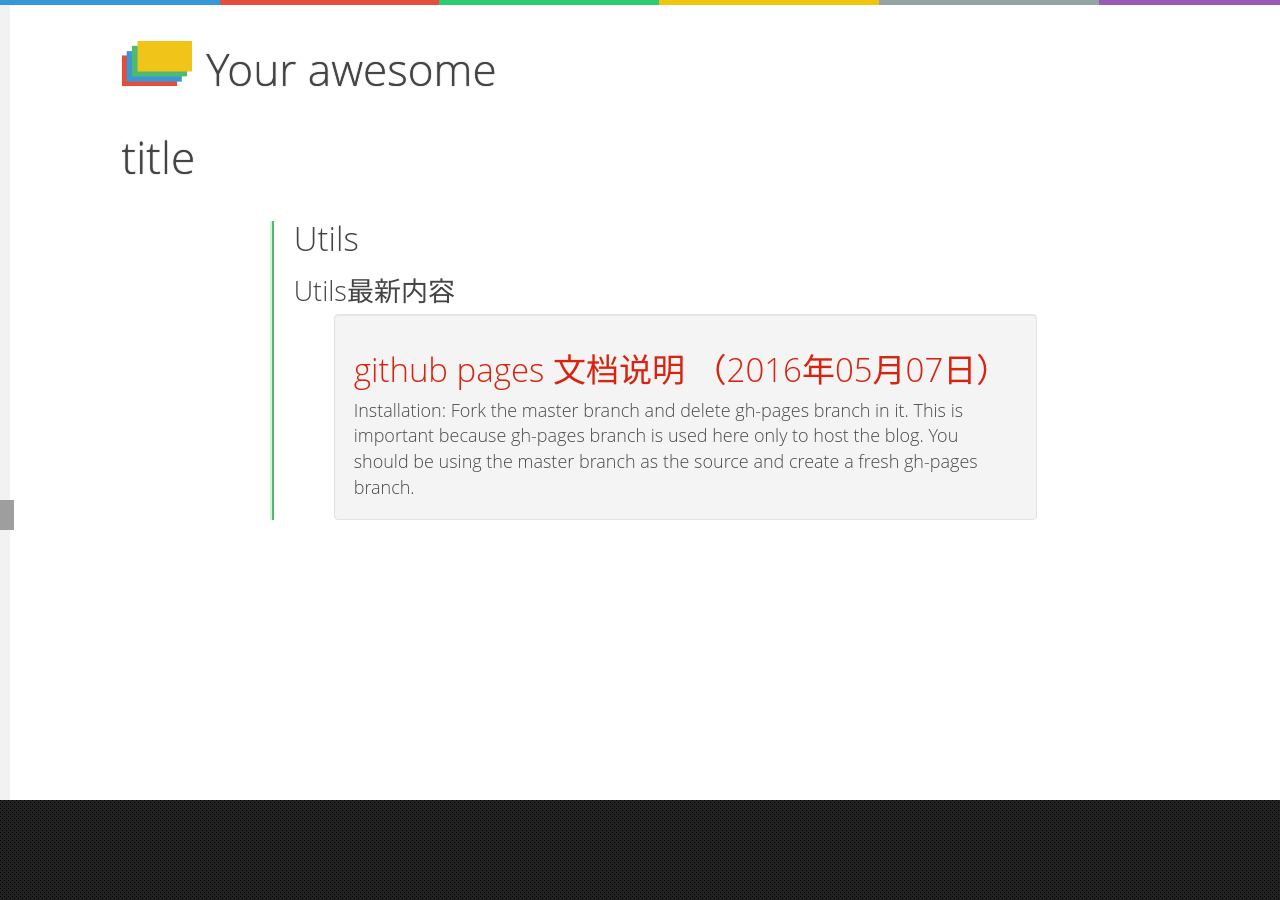
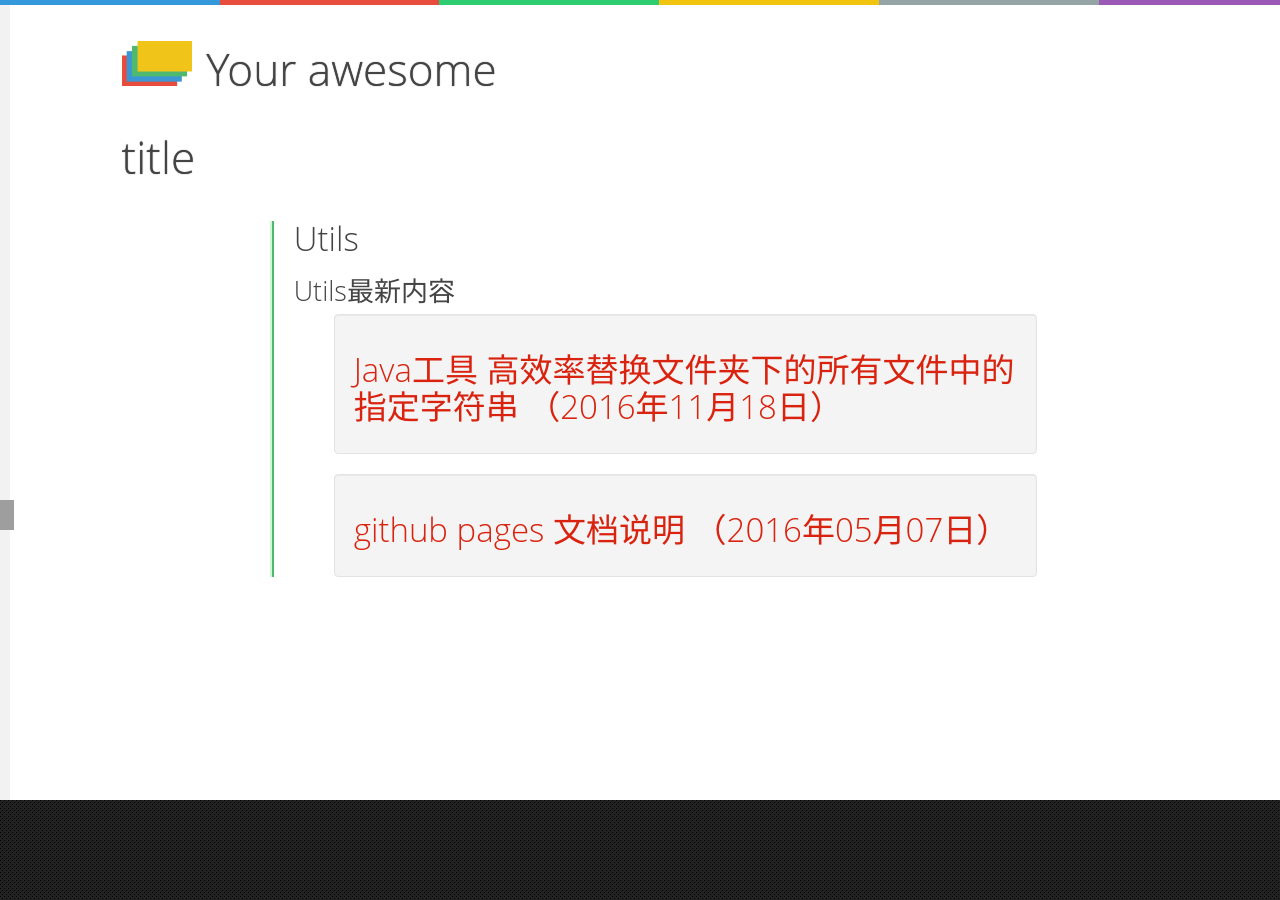
Before and after one commit to LennyYi/Ehappy.github.io, a Jekyll site: the page built from navigation/utils_index.html, in a window 1280 px wide. Built offline with Jekyll 4.4.1, drawn with Linux system fonts in a browser that asks for light colours; part of the change alters nothing that is shown; grey boxes are pictures that could not be loaded.

Commit message:
添加java工具类

```diff
--- a/_config.yml
+++ b/_config.yml
@@ -32,3 +32,4 @@ gems:
 exclude:
   - Gemfile
   - Gemfile.lock
+excerpt_separator: ""
--- /dev/null
+++ b/_posts/2016-11-19-javacode-fileStrReplace.md
@@ -0,0 +1,156 @@
+---
+layout: post
+title:  "Java工具 高效率替换文件夹下的所有文件中的指定字符串"
+date:   2016-11-18 11:09:36 +0800
+categories: utils
+---
+
+{% highlight java %}
+
+
+package com.company.test;
+
+import java.io.BufferedReader;
+import java.io.BufferedWriter;
+import java.io.File;
+import java.io.FileReader;
+import java.io.FileWriter;
+import java.io.IOException;
+import java.nio.file.FileVisitResult;
+import java.nio.file.Files;
+import java.nio.file.Path;
+import java.nio.file.Paths;
+import java.nio.file.SimpleFileVisitor;
+import java.nio.file.attribute.BasicFileAttributes;
+import java.util.ArrayList;
+import java.util.List;
+
+/**
+ * 这是一个关于文件操作的工具类，会同步到我的博客中
+ *
+ * @author Lenny Yi
+ *
+ */
+public class FileUtils {
+
+	private FileUtils() {
+		throw new AssertionError();
+	}
+
+	/**
+	 * 修改一个文件夹下的字符串
+	 *
+	 * 遍历文件夹下的所有文件 对每个文件的内容进行扫描并替换
+	 *
+	 * 有必要首先看一下这个字符串出现的次数,不过由于是内部类，本来思考是否用类似C# out类型来返回这个值后来想了一下还是拆开算了，并非总是想要看到底改了几个
+	 *
+	 * 所以最好的方法就是写另一个方法来做，至于总数我想一个数组就可以完成。静态方法中的参数如果要用在内部类中必须是final的。所以设定一个int counter的方式加起来是行不通的。
+	 * @throws IOException  这里由于是演示 所以没对异常进行处理直接抛出。想想可能出现的异常都很直接的出现在控制台上。如果正是项目中根据情况来判断需要处理那些异常
+	 */
+	public static void replaceStrInFiles(String rootPath,
+			final String word, final String replaceStr) throws IOException {
+        final List<Integer> counterArr = new ArrayList<Integer>();
+		Path initPath = Paths.get(rootPath);
+		Files.walkFileTree(initPath, new SimpleFileVisitor<Path>() {
+
+			@Override
+			public FileVisitResult visitFile(Path file,
+					BasicFileAttributes attrs) throws IOException {
+				int counter = 0;
+//				System.out.println(file.getFileName().toString());
+				counter = countStrInFile(file.toString(),word);
+				counterArr.add(Integer.valueOf(counter));
+				replaceStrInFile(file.toFile(), word, replaceStr);
+				System.out.println(file.toString()+"--"+counter);
+				return FileVisitResult.CONTINUE;
+			}
+
+		});
+		int sum = 0;
+		for (Integer num : counterArr) {
+
+			 sum = num +sum;
+		}
+		//当然这里可以作为返回值来显示
+		System.out.println("in total: " +sum);
+	}
+	/**
+	 * 替换一个文件字符传的方法
+	 * @param file 文件名称
+	 * @param word 文件中有的旧字符
+	 * @param relaceStr 要替换成的新字符
+	 */
+
+	public static void replaceStrInFile(File file, String word, String relaceStr) {
+		boolean flag = false;
+		File temfile = new File(file + ".tmp");
+		String temp = null;
+		//twr 语法 自动finally关资源
+		try (FileReader fr = new FileReader(file);
+				FileWriter fw = new FileWriter(temfile);) {
+			try (BufferedReader br = new BufferedReader(fr);
+					BufferedWriter bw = new BufferedWriter(fw);) {
+
+				String line = null;
+				while ((line = br.readLine()) != null) {
+					int index = -1;
+					if (line.length() >= word.length()
+							&& (index = line.indexOf(word)) >= 0) {
+						temp = line.replaceAll(word, relaceStr);
+						fw.write(temp);
+						fw.flush();
+						flag = true;
+					}
+				}
+
+			}
+			if (flag) {
+				file.delete();
+				temfile.renameTo(new File(file.getAbsolutePath()));
+			}
+
+			temfile.delete();
+		} catch (Exception ex) {
+			ex.printStackTrace();
+		}
+	}
+
+
+	/**
+	 * 统计每个文件有几个这样的字符串
+	 * @param filename
+	 * @param word
+	 * @return 每个文件中替换的次数
+	 */
+
+
+	public static int countStrInFile(String filename, String word) {
+		int counter = 0;
+		try (FileReader fr = new FileReader(filename)) {
+			try (BufferedReader br = new BufferedReader(fr)) {
+				String line = null;
+				while ((line = br.readLine()) != null) {
+					int index = -1;
+					while (line.length() >= word.length()
+							&& (index = line.indexOf(word)) >= 0) {
+						counter++;
+						line = line.substring(index + word.length());
+					}
+				}
+			}
+		} catch (Exception ex) {
+			ex.printStackTrace();
+		}
+		return counter;
+	}
+
+	public static void main(String[] args) throws IOException {
+//		FileUtils.replaceStrInFiles("F:\\test", "www.lennyyi.cc",
+//				"ogu9js0qs.bkt.clouddn.com");
+		 FileUtils.replaceStrInFiles("F:\\test","ogu9js0qs.bkt.clouddn.com","www.lennyyi.cc");
+	}
+}
+
+
+
+{% endhighlight %}
```
Also changed, not shown: 1 other file.
